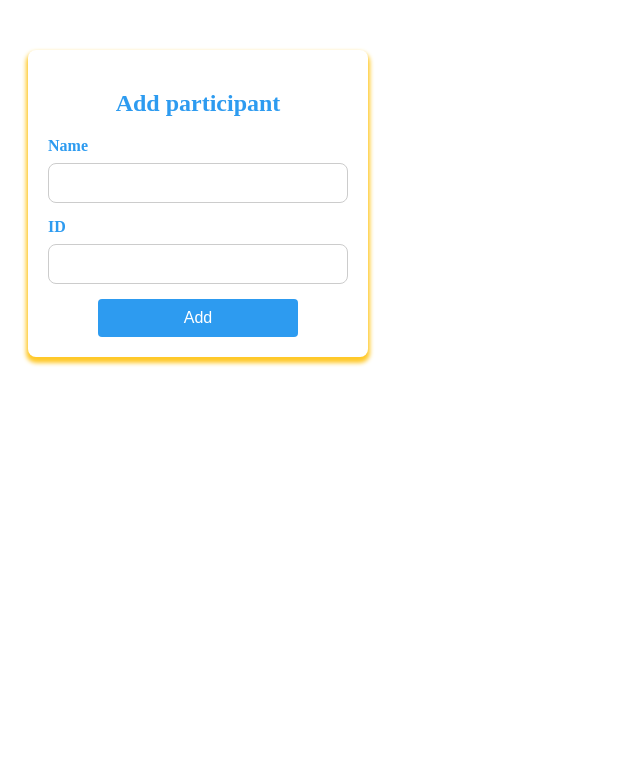
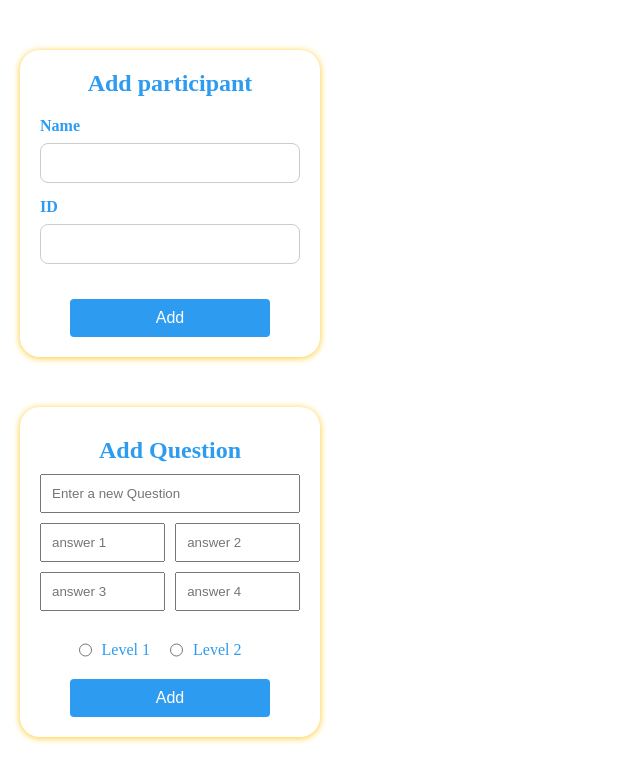
Before and after one commit to Mutasemshboul/Mathematics-Competition-Platform, a plain HTML site: page index.html in a window 1280 px wide. Shown: the whole page, without its empty margins (0-640 px from the left). Drawn offline with Linux system fonts and the light colour scheme.

Commit message:
add question

```diff
--- a/css/style.css
+++ b/css/style.css
@@ -3,3 +3,134 @@
     padding: 0;
     box-sizing: border-box;
 }
+.addparticipant {
+    background-color:white;
+    padding: 20px;
+    border-radius: 20px;
+    width: 300px;
+    margin: 50px 20px ;
+    box-shadow:0 1px 7px 0px  #FFC929;
+}
+
+.addparticipant h1 {
+    text-align: center;
+    font-size: 24px;
+    margin-bottom: 20px;
+    color:#2D9BF0;
+}
+
+.addparticipant form {
+    display: flex;
+    flex-direction: column;
+
+}
+
+.addparticipant label {
+    margin-bottom: 8px;
+    font-weight: bold;
+    color:#2D9BF0;
+}
+
+.addparticipant input[type="text"],
+.addparticipant input[type="number"] {
+    padding: 10px;
+    margin-bottom: 15px;
+    border: 1px solid #ccc;
+    border-radius: 8px;
+    font-size: 16px;
+
+}
+
+
+.addparticipant button {
+    padding: 10px 15px;
+    background-color: #2D9BF0;
+    color: white;
+    border: none;
+    border-radius: 4px;
+    cursor: pointer;
+    font-size: 16px;
+    width: 200px;
+    cursor: pointer;
+
+    align-self: center;
+}
+
+.addparticipant button:hover {
+    background-color: #FFC929;
+}
+.addQ
+{
+    background-color:white;
+    padding: 20px;
+    border-radius: 20px;
+    width: 300px;
+    margin: 50px 20px ;
+    box-shadow:0 1px 7px 0px  #FFC929;
+}
+.addQ h1 {
+    text-align: center;
+    margin: 10px 0px;
+    color: #2D9BF0;
+}
+
+form {
+    display: flex;
+    flex-direction: column;
+
+}
+
+form input[name="Question"] {
+    width: 100%;
+    padding: 10px;
+    margin-bottom: 10px;
+    box-sizing: border-box;
+}
+
+form .multichoice {
+    display: flex;
+    flex-wrap: wrap;
+    justify-content: space-between;
+    width: 100%;
+    margin-bottom: 20px;
+}
+
+form .multichoice input {
+    width: 48%;
+    padding: 10px;
+    margin-bottom: 10px;
+    box-sizing: border-box;
+}
+
+form input[type="radio"] {
+    margin-right: 10px;
+}
+.levelChoice
+{
+display: flex;
+flex-direction: row;
+justify-content: center;
+width: 100%;
+}
+.levelChoice label {
+    margin-right: 20px;
+    color: #2D9BF0;
+}
+
+
+form button[type="submit"] {
+    cursor: pointer;
+    padding: 10px 15px;
+    background-color: #2D9BF0;
+    color: white;
+    border: none;
+    border-radius: 4px;
+    cursor: pointer;
+    font-size: 16px;
+    width: 200px;
+    align-self: center;
+    margin-top: 20px;
+}
+.addQ button:hover {
+    background-color: #FFC929;
+}
--- a/index.html
+++ b/index.html
@@ -4,64 +4,9 @@
     <meta charset="UTF-8">
     <meta name="viewport" content="width=device-width, initial-scale=1.0">
     <title>Mathematics Competition Platform</title>
+    <link rel="stylesheet" href="css/style.css">
 </head>
-<style>
-.addparticipant {
-    background-color:white;
-    padding: 20px;
-    border-radius: 8px;
-    width: 300px;
-    margin: 50px 20px ;
-    box-shadow: 0 4px 4px 2px  #FFC929;
-}
 
-.addparticipant h1 {
-    text-align: center;
-    font-size: 24px;
-    margin-bottom: 20px;
-    color:#2D9BF0;
-}
-
-.addparticipant form {
-    display: flex;
-    flex-direction: column;
-
-}
-
-.addparticipant label {
-    margin-bottom: 8px;
-    font-weight: bold;
-    color:#2D9BF0;
-}
-
-.addparticipant input[type="text"],
-.addparticipant input[type="number"] {
-    padding: 10px;
-    margin-bottom: 15px;
-    border: 1px solid #ccc;
-    border-radius: 8px;
-    font-size: 16px;
-
-}
-
-
-.addparticipant button {
-    padding: 10px 15px;
-    background-color: #2D9BF0;
-    color: white;
-    border: none;
-    border-radius: 4px;
-    cursor: pointer;
-    font-size: 16px;
-    width: 200px;
-    align-self: center;
-}
-
-.addparticipant button:hover {
-    background-color: #FFC929;
-}
-
-</style>
 <body>
 
     <section class="addparticipant">
@@ -76,7 +21,30 @@
             </form>
 
         </div>
+    </section>
 
-    </section>
+    <section class="addQ">
+
+        <h1> Add Question </h1>
+        <form >
+            <input type="text" name="Question" placeholder="Enter a new Question">
+            <div class="multichoice">
+                <input type="number" name="ansone" placeholder="answer 1" >
+                <input type="number" name="anstwo"  placeholder="answer 2">
+                <input type="number" name="ansthree"  placeholder="answer 3" >
+                <input type="number" name="anfour"  placeholder="answer 4">
+            </div>
+            <div  class="levelChoice">
+            <input type="radio" name="level" id="level1">
+            <label for="level1">Level 1</label>
+            <input type="radio" name="level" id="level2">
+            <label for="level2">Level 2</label>
+            </div>
+
+            <button type="submit" > Add</button>
+        </form>
+
+    </div>
+</section>
 </body>
 </html>
```
